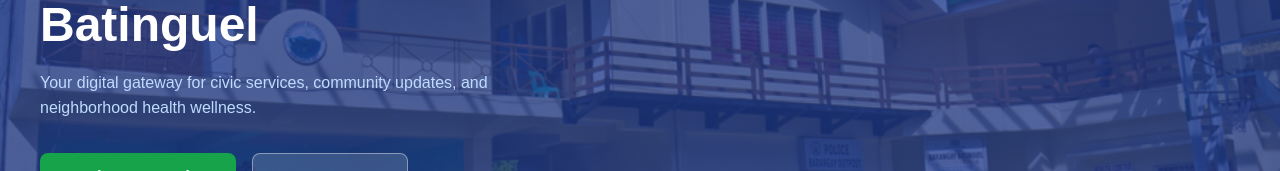
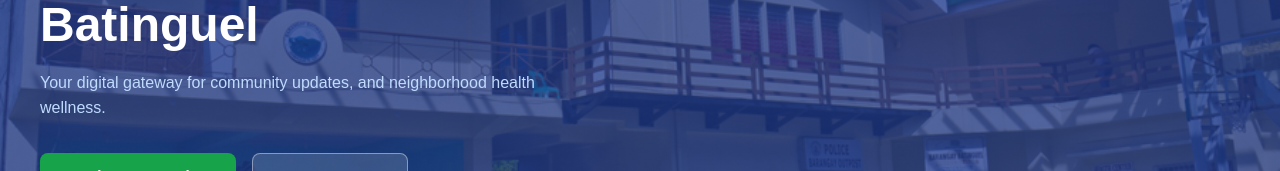
Before and after one commit to ezykel225/barangay-batinguel, a React (Create React App) app: page / in a window 1280 px wide. Shown: the part 273-444 px from the top of the page. Built offline with nearby package versions, Linux system fonts and the light colour scheme; no server answers; the database is empty.

Commit message:
updated home

```diff
--- a/src/pages/Home.jsx
+++ b/src/pages/Home.jsx
@@ -76,7 +76,7 @@ const Home = () => {
           </span>
           <h1>Welcome to Barangay Batinguel</h1>
           <p>
-            Your digital gateway for civic services,
+            Your digital gateway for
             community updates, and neighborhood
             health wellness.
           </p>
```
